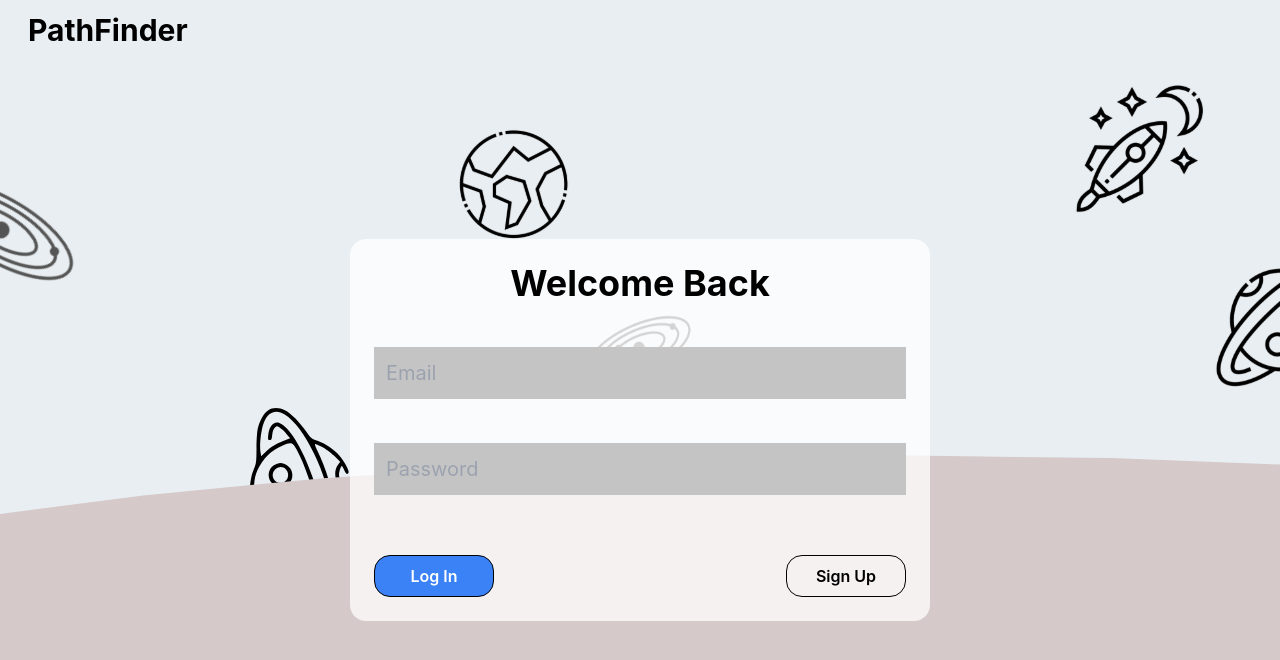
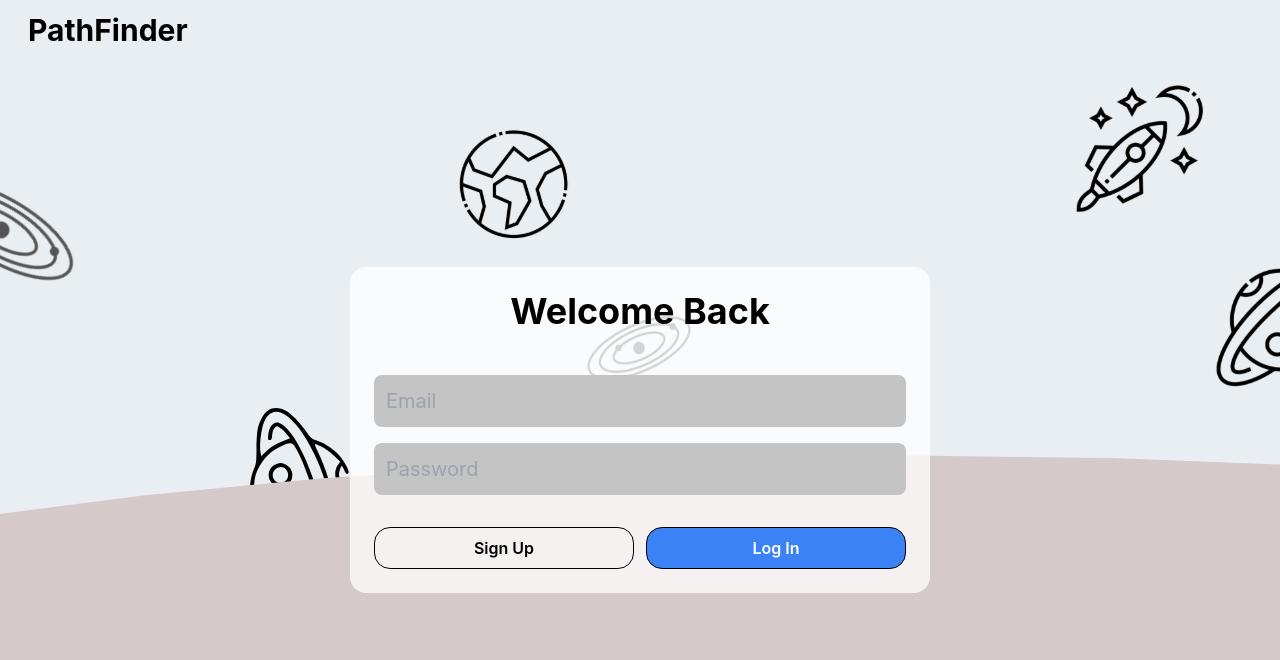
Before and after one commit to ECE444-2021Fall/project1-education-pathways-group-13-shazam, a Next.js app in the folder pathfinder-frontend/: page /login in a window 1280 px wide. Shown: the top 660 px of the page. Built offline with nearby package versions, Linux system fonts and the light colour scheme; no server answers.

Commit message:
restyle forms

```diff
--- /dev/null
+++ b/pathfinder-frontend/lib/auth/logout.js
@@ -0,0 +1,12 @@
+import { apiWithAuth } from '../api';
+
+const logout = async () => {
+  try {
+    const res = await apiWithAuth.post('/logout');
+    return res.status === 200;
+  } catch (err) {
+    return false;
+  }
+};
+
+export default logout;
--- a/pathfinder-frontend/pages/login.js
+++ b/pathfinder-frontend/pages/login.js
@@ -66,7 +66,8 @@ export default function Login() {
             <h1>Welcome Back</h1>
             <br />
             <form onSubmit={handleSubmit(onSubmit)}>
-              <div>
+              <div className={styles.form_grid}>
+                <div className={styles.form_item_2_col}>
                   <input
                     id="email"
                     type="email"
@@ -87,8 +88,7 @@ export default function Login() {
                     <p className={styles.field_alert}>email address format is invalid</p>
                   )}
                 </div>
-              <br />
-              <div>
+                <div className={styles.form_item_2_col}>
                   <input
                     id="password"
                     type="password"
@@ -104,16 +104,13 @@ export default function Login() {
                   )}
                 </div>
 
-              <div>
+                <div className={styles.form_item_2_col}>
                   <p className={styles.error_text}>{errorMessage}</p>
                 </div>
-              <div className={styles.button_bar}>
-                <button className={styles.form_left} type="submit">
-                  Log In
-                </button>
                 <Link href="/signup" passHref>
-                  <button className={styles.form_right}>Sign Up</button>
+                  <button>Sign Up</button>
                 </Link>
+                <button type="submit">Log In</button>
               </div>
             </form>
           </div>
--- a/pathfinder-frontend/pages/signup.js
+++ b/pathfinder-frontend/pages/signup.js
@@ -72,8 +72,8 @@ export default function Signup() {
             <h1>Get Started</h1>
             <br />
             <form onSubmit={handleSubmit(onSubmit)}>
-              <div className={styles.field_bar}>
-                <div className={styles.form_left}>
+              <div className={styles.form_grid}>
+                <div>
                   <input
                     id="first_name"
                     type="text"
@@ -85,7 +85,7 @@ export default function Signup() {
                     <p className={styles.field_alert}>first name is required</p>
                   )}
                 </div>
-                <div className={styles.form_right}>
+                <div>
                   <input
                     id="last_name"
                     type="text"
@@ -97,9 +97,7 @@ export default function Signup() {
                     <p className={styles.field_alert}>last name is required</p>
                   )}
                 </div>
-              </div>
-              <br />
-              <div>
+                <div className={styles.form_item_2_col}>
                   <input
                     id="email"
                     type="email"
@@ -120,8 +118,7 @@ export default function Signup() {
                     <p className={styles.field_alert}>email address format is invalid</p>
                   )}
                 </div>
-              <div className={styles.field_bar}>
-                <div className={styles.form_left}>
+                <div>
                   <input
                     id="password"
                     type="password"
@@ -136,7 +133,7 @@ export default function Signup() {
                     <p className={styles.field_alert}>password must be at least 8 characters</p>
                   )}
                 </div>
-                <div className={styles.form_right}>
+                <div>
                   <input
                     id="confirm_password"
                     type="password"
@@ -154,19 +151,13 @@ export default function Signup() {
                     <p className={styles.field_alert}>passwords do not match</p>
                   )}
                 </div>
-              </div>
-              <div>
+                <div className={styles.form_item_2_col}>
                   <p className={styles.error_text}>{errorMessage}</p>
                 </div>
-              <div className={styles.button_bar}>
                 <Link href="/login" passHref>
-                  <button className={styles.form_left} type="button">
-                    Already have an account
-                  </button>
+                  <button type="button">Have an account?</button>
                 </Link>
-                <button className={styles.form_right} type="submit">
-                  Sign Up
-                </button>
+                <button type="submit">Sign Up</button>
               </div>
             </form>
           </div>
--- a/pathfinder-frontend/styles/Login.module.css
+++ b/pathfinder-frontend/styles/Login.module.css
@@ -17,7 +17,7 @@
 }
 
 .grid {
-  @apply inline-block align-top justify-center items-center flex-wrap flex z-10;
+  @apply align-top justify-center z-10;
 }
 
 .card {
@@ -30,19 +30,15 @@
 
 .card input {
   background-color: #c4c4c4;
-  @apply text-xl p-3 mb-5;
+  @apply text-xl p-3 rounded-lg w-full;
 }
 
-.button_bar {
-  @apply clear-both my-10;
+.form_grid {
+  @apply grid grid-cols-2 gap-x-3 gap-y-4 items-start;
 }
 
-.form_left {
-  @apply float-left;
-}
-
-.form_right {
-  @apply float-right;
+.form_item_2_col {
+  @apply col-span-2;
 }
 
 .error_text {
@@ -50,7 +46,7 @@
 }
 
 .field_alert {
-  @apply text-sm text-red-400 text-left;
+  @apply text-sm text-red-400 text-left pt-1;
 }
 
 #earth {
--- a/pathfinder-frontend/styles/Signup.module.css
+++ b/pathfinder-frontend/styles/Signup.module.css
@@ -17,7 +17,7 @@
 }
 
 .grid {
-  @apply inline-block align-top justify-center items-center flex-wrap flex z-10;
+  @apply align-top justify-center z-10;
 }
 
 .card {
@@ -30,27 +30,23 @@
 
 .card input {
   background-color: #c4c4c4;
-  @apply text-xl p-3 mb-5;
+  @apply text-xl p-3 rounded-lg w-full;
 }
 
 .field_alert {
-  @apply text-sm text-red-400 text-left break-normal;
+  @apply text-sm text-red-400 text-left pt-1;
 }
 
 .field_bar {
   @apply clear-both;
 }
 
-.button_bar {
-  @apply clear-both my-10;
+.form_grid {
+  @apply grid grid-cols-2 gap-x-3 gap-y-4 items-start;
 }
 
-.form_left {
-  @apply float-left;
-}
-
-.form_right {
-  @apply float-right;
+.form_item_2_col {
+  @apply col-span-2;
 }
 
 .error_text {
```
Lines whose indentation alone changed are shown as unchanged.
